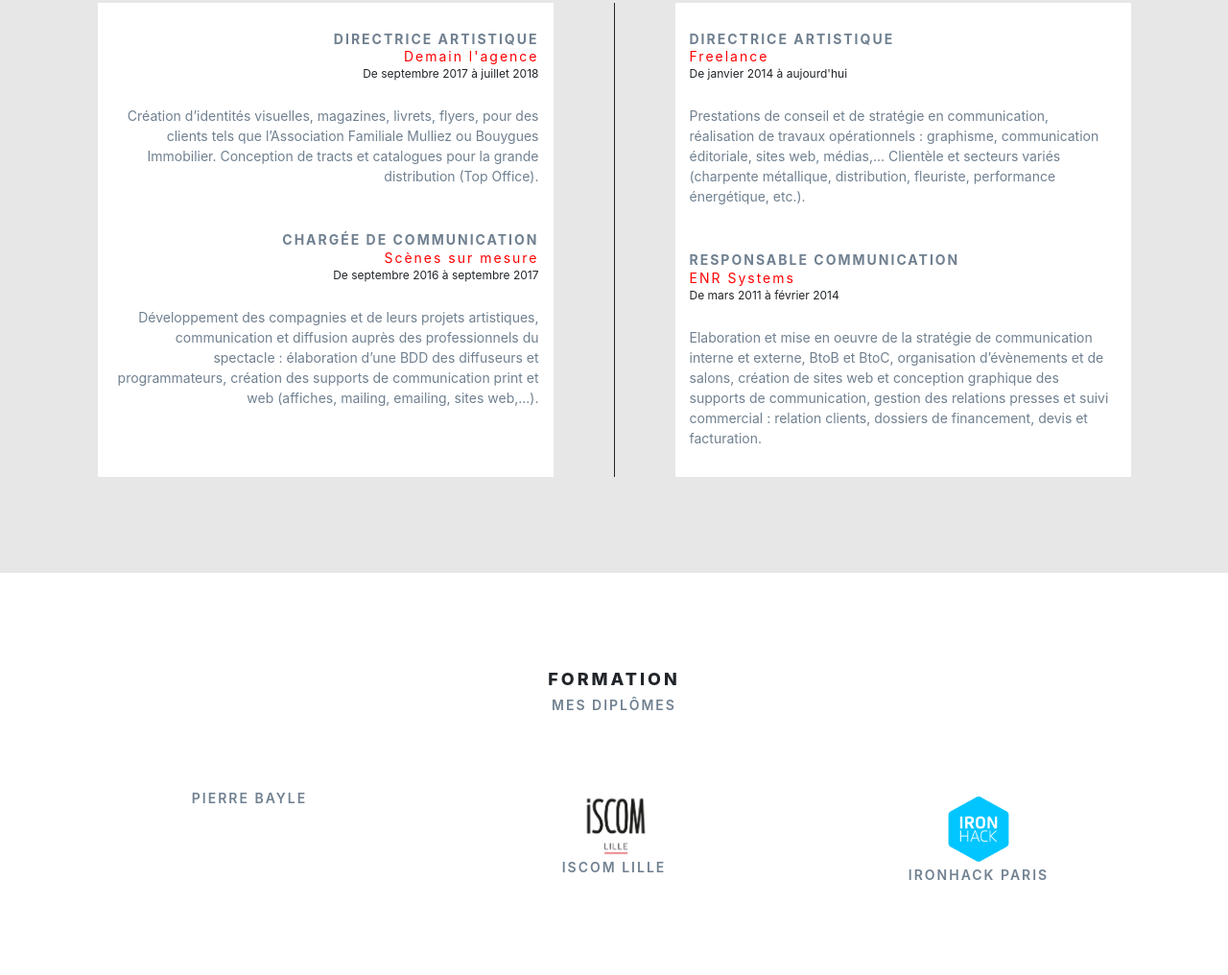
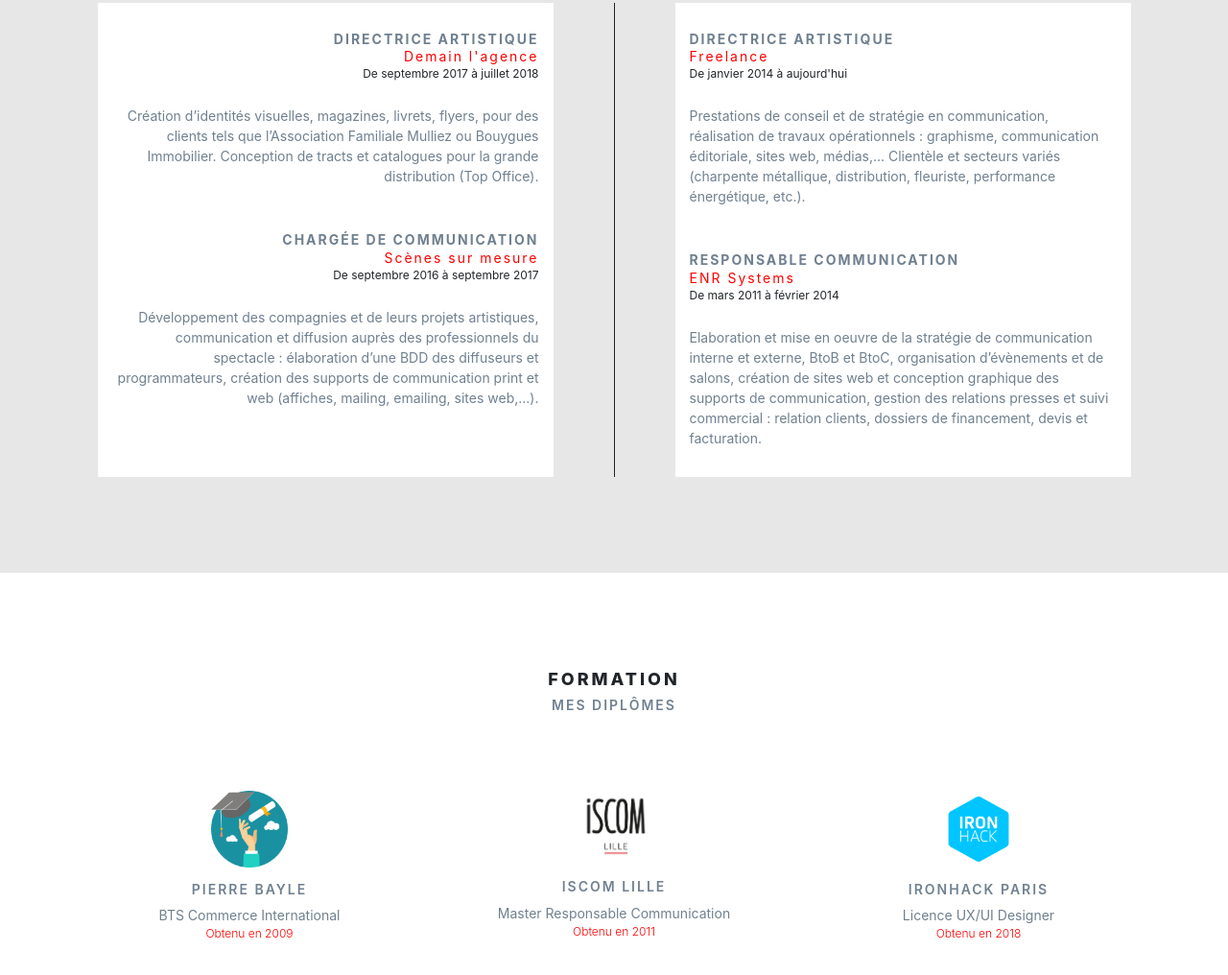
Before and after one commit to Caribou13/cv-clara, a plain HTML site: page index.html in a window 1280 px wide. Shown: the part 1454-2470 px from the top of the page at 96% size. Drawn offline with nearby package versions, Linux system fonts and the light colour scheme.

Commit message:
last modif

```diff
--- a/index.html
+++ b/index.html
@@ -154,15 +154,23 @@
         <div class="container">
             <div class="row justify-content-around">
                 <div class="col-3">
-                    <h3>PIERRE BAYLE</h3>
+                    <div class="row justify-content-center">
+                        <div class="col-12" id="profil">
+                            <img id="pierre" src="./stylesheet/graduation.png" alt="">
+                            <h3>PIERRE BAYLE</h3>
+                            <p>BTS Commerce International</p>
+                            <p id="dip">Obtenu en 2009</p>
 
+                        </div>
+                    </div>
                 </div>
                 <div class="col-3">
                     <div class="row justify-content-center">
                         <div class="col-12" id="profil">
                             <img id="iscom" src="./stylesheet/iscom-lille.jpg" alt="">
                             <h3>ISCOM LILLE</h3>
-
+                            <p>Master Responsable Communication</p>
+                            <p id="dip">Obtenu en 2011</p>
                         </div>
                     </div>
                 </div>
@@ -171,7 +179,8 @@
                         <div class="col-12" id="profil">
                             <img id="iron" src="./stylesheet/ironhack-logo.png" alt="">
                             <h3>IRONHACK PARIS</h3>
-
+                            <p>Licence UX/UI Designer</p>
+                            <p id="dip">Obtenu en 2018</p>
                         </div>
                     </div>
                 </div>
--- a/stylesheet/style.css
+++ b/stylesheet/style.css
@@ -166,11 +166,20 @@ a:hover{
 
 #iscom{
     width: 80px;
+    margin-bottom: 20px;
 }
 #iron{
     width: 80px;
+    margin-bottom: 15px;
 }
 
 #pierre{
     width: 80px;
+    margin-bottom: 15px;
 }
+
+#dip{
+    font-weight: 300;
+    font-size: 12px;
+    color: red;
+}
```
Also changed, not shown: stylesheet/graduation.png (added).
